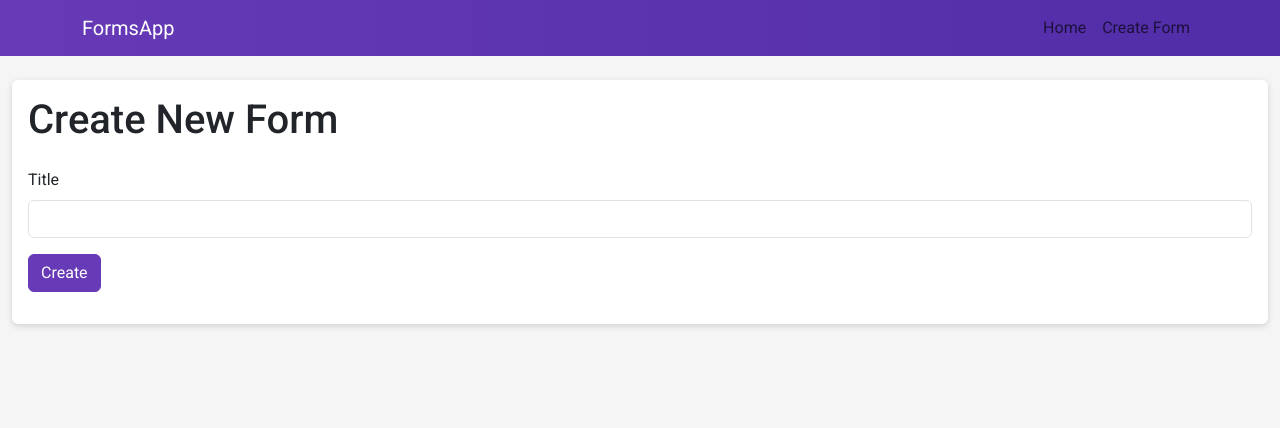
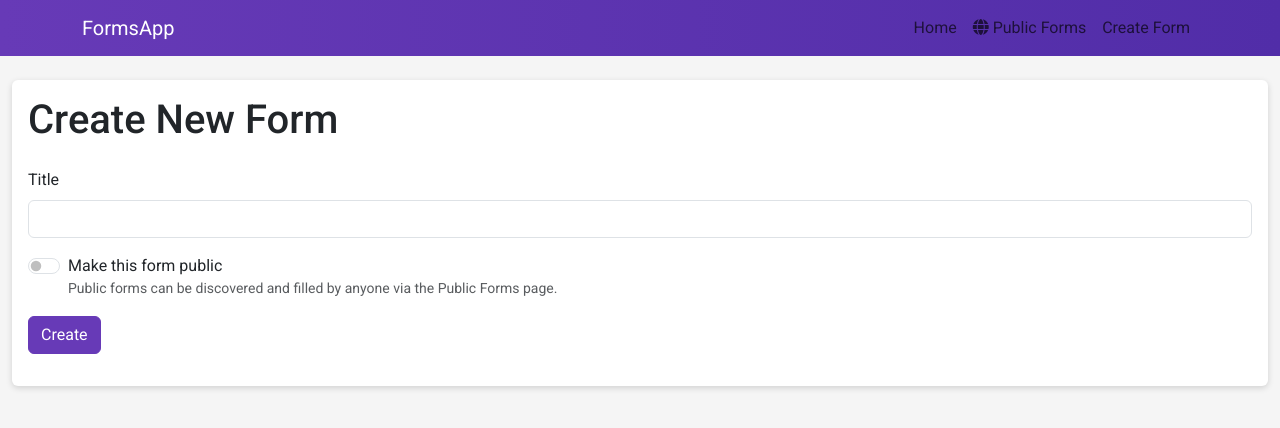
Before and after one commit to jaibhasin/google_forms_flask, a Flask app: page /create in a window 1280 px wide. Shown: the top 428 px of the page. Run offline with Flask 3, Linux system fonts and the light colour scheme.

Commit message:
Add public and private forms feature
- Modify Form model to add is_public field
- Create database migration for is_public field
- Add /public-forms route to browse public forms
- Update form creation route to support visibility toggle
- Create public forms gallery template
- Add visibility badges to existing templates
- Update base template with navigation link to public forms

This feature allows users to optionally make their forms publicly discoverable while maintaining privacy by default.

```diff
--- a/myproject/__init__.py
+++ b/myproject/__init__.py
@@ -22,6 +22,12 @@ from openpyxl import Workbook
 
 @app.route('/')
 def index():
+    """
+    Display user's forms (all created forms in this case).
+
+    In future, when authentication is added, this will be filtered
+    by the current user's created forms.
+    """
     forms = models.Form.query.all()
     counts = {
         f.id: db.session.query(func.count(models.Answer.id))
@@ -32,15 +38,43 @@ def index():
     }
     return render_template('index.html', forms=forms, counts=counts)
 
+@app.route('/public-forms')
+def public_forms():
+    """
+    Display all public forms that can be browsed and filled by users.
+
+    Filters only forms marked as public.
+    """
+    public_forms = models.Form.query.filter_by(is_public=True).all()
+    counts = {
+        f.id: db.session.query(func.count(models.Answer.id))
+        .join(models.Question)
+        .filter(models.Question.form_id == f.id)
+        .scalar()
+        for f in public_forms
+    }
+    return render_template('public_forms.html', forms=public_forms, counts=counts)
+
 @app.route('/create', methods=['GET', 'POST'])
 def create_form():
+    """
+    Create a new form with optional public/private visibility.
+
+    Default is private (is_public=False) to ensure data privacy.
+    Users can opt to make their form publicly discoverable.
+    """
     if request.method == 'POST':
         title = request.form.get('title')
+        # Get visibility preference, default to False (private)
+        is_public = bool(request.form.get('is_public'))
+
         if title:
-            form = models.Form(name=title)
+            # Create form with specified visibility
+            form = models.Form(name=title, is_public=is_public)
             db.session.add(form)
             db.session.commit()
             return redirect(url_for('add_question', form_id=form.id))
+
     return render_template('create_form.html')
 
 @app.route('/form/<int:form_id>/add_question', methods=['GET', 'POST'])
--- a/myproject/templates/base.html
+++ b/myproject/templates/base.html
@@ -25,6 +25,11 @@
                         <a class="nav-link" href="{{ url_for('index') }}">Home</a>
                     </li>
                     <li class="nav-item">
+                        <a class="nav-link" href="{{ url_for('public_forms') }}">
+                            <i class="fas fa-globe"></i> Public Forms
+                        </a>
+                    </li>
+                    <li class="nav-item">
                         <a class="nav-link" href="{{ url_for('create_form') }}">Create Form</a>
                     </li>
                 </ul>
--- a/myproject/templates/create_form.html
+++ b/myproject/templates/create_form.html
@@ -8,8 +8,20 @@
         <label class="form-label">Title</label>
         <input class="form-control" type="text" name="title" required>
       </div>
+
+      <div class="mb-3">
+        <div class="form-check form-switch">
+          <input class="form-check-input" type="checkbox" id="isPublic" name="is_public" value="1">
+          <label class="form-check-label" for="isPublic">
+            Make this form public
+            <small class="d-block text-muted">
+              Public forms can be discovered and filled by anyone via the Public Forms page.
+            </small>
+          </label>
+        </div>
+      </div>
+
       <button class="btn btn-primary" type="submit">Create</button>
-
     </form>
   </div>
 </div>
```
Also changed, not shown: migrations/versions/611352dcebcd_add_is_public_field_to_form_model.py (added, +32 -0 lines), myproject/models.py (+16 -2 lines), myproject/templates/index.html (+14 -2 lines), myproject/templates/public_forms.html (added, +38 -0 lines).
